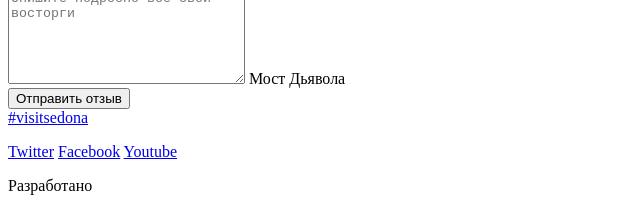
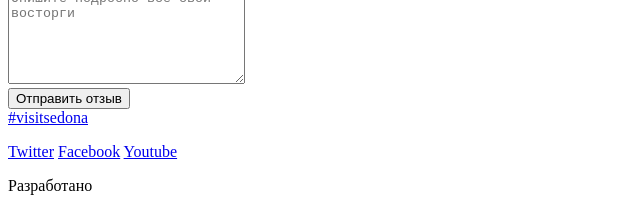
Before and after one commit to FedorovaSvetlana/167902-sedona, a website: page form.html in a window 1280 px wide. Shown: the part 767-975 px from the top of the page, 0-640 px from the left. Drawn offline with Linux system fonts and the light colour scheme.

Commit message:
Удалила лишний текст

```diff
--- a/form.html
+++ b/form.html
@@ -114,7 +114,6 @@
         <div class="field-checkbox__item-wrapper">
           <label class="field-checkbox__item">
             <textarea name="emotions" cols="27" rows="6" placeholder="Опишите подробно все свои восторги"></textarea>
-            <span class="field-checkbox__text">Мост Дьявола</span>
           </label>
         </div>
       </div>
```
